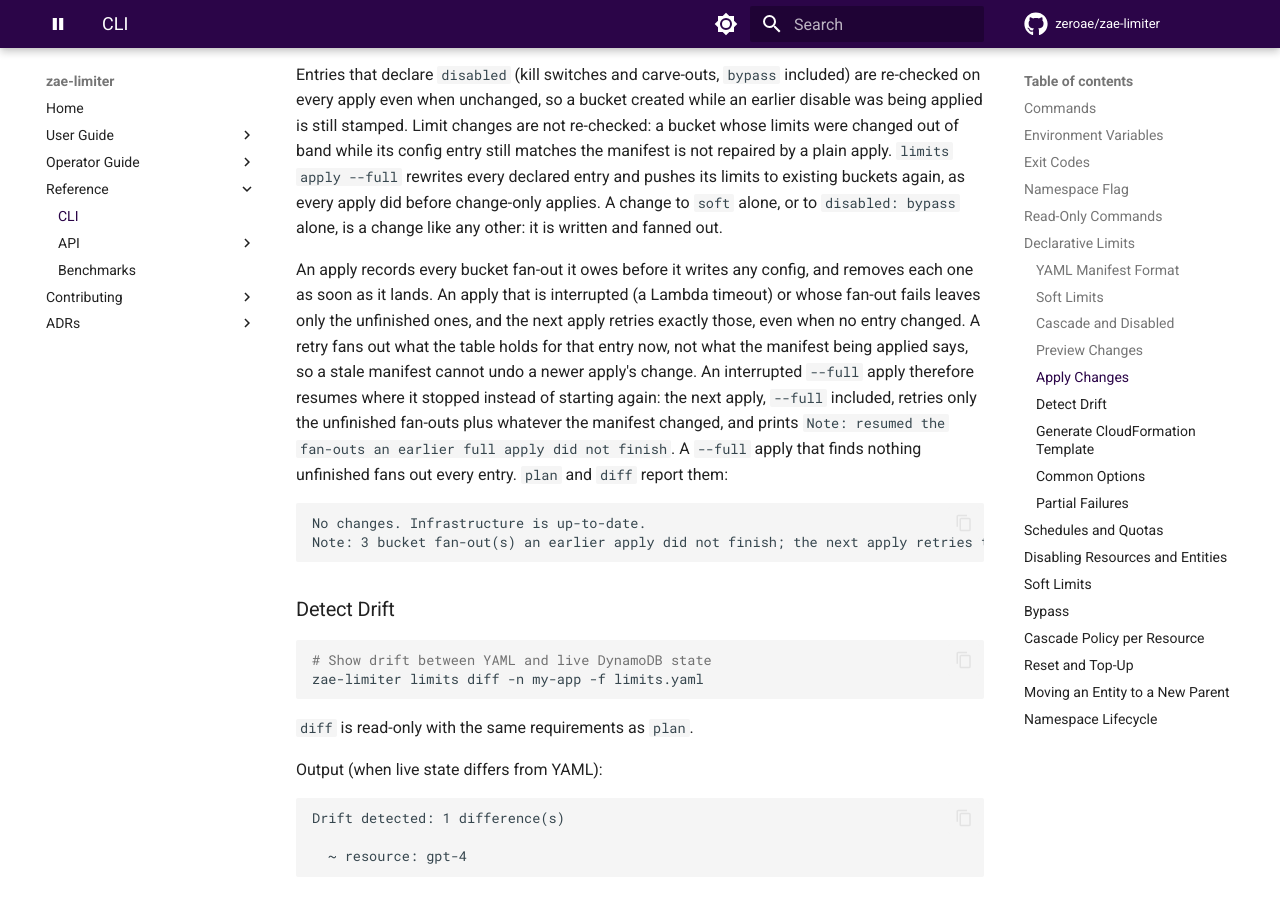
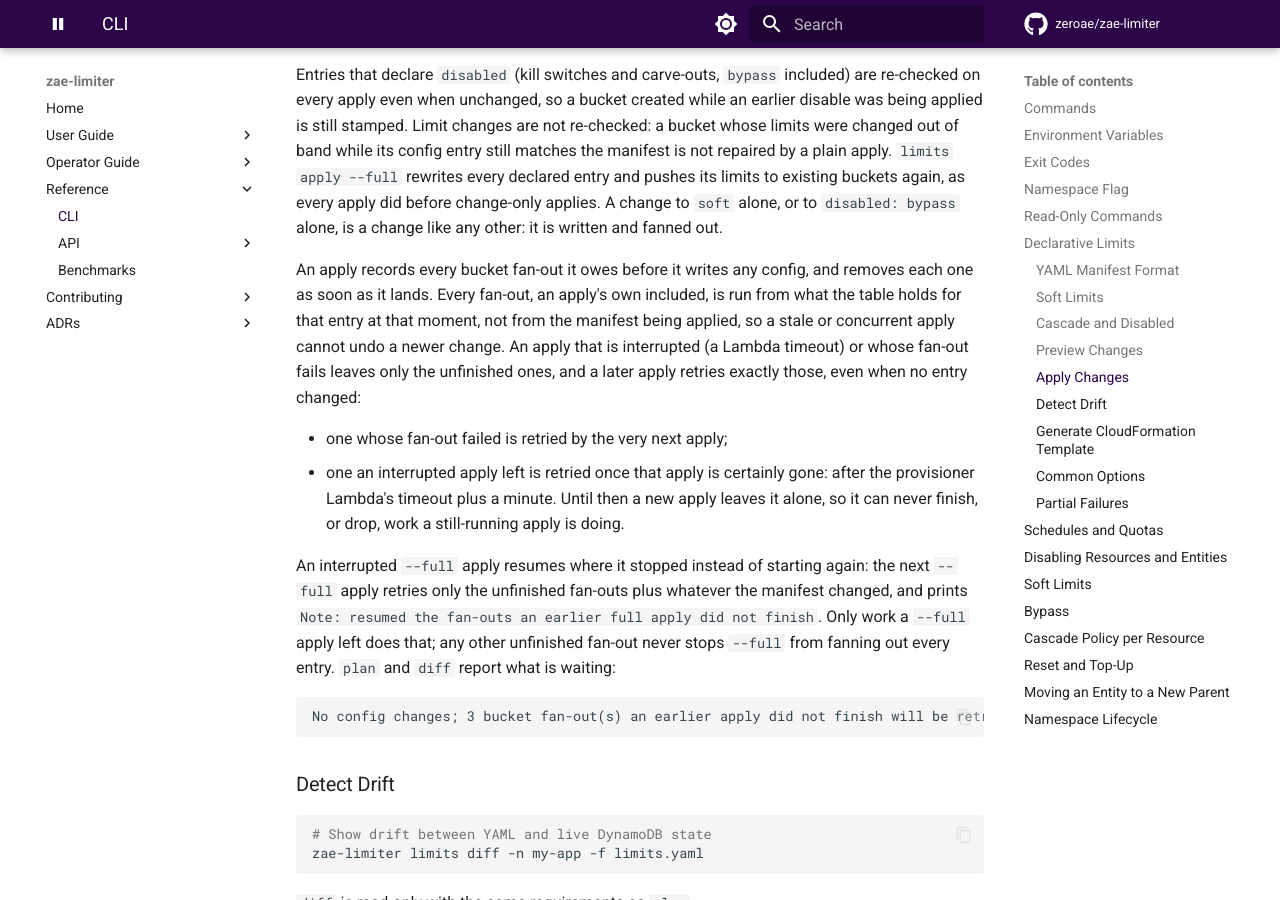
Before and after one commit to zeroae/zae-limiter, an MkDocs documentation site: the page built from docs/cli.md, in a window 1280 px wide and 900 px high, scrolled down 7897 px. Built offline with MkDocs 1.6.1 and Material for MkDocs 9.7.7, drawn with Linux system fonts in a browser that asks for light colours; comment, search, counter and statistics services are not loaded; the version menu is left out; some of the changed text lies outside the part shown.

Commit message:
📝 docs(provisioner): describe the apply's pending fan-outs as the code now runs them
Re-review #7. CLAUDE.md, docs/cli.md, docs/infra/deployment.md and the
`_apply_and_record` docstring still described earlier states of this
branch:

- written-ahead items removed when ALL_OLD showed them unneeded;
- an apply's own fan-outs run from its manifest;
- a soft fan-out that is neither predicted nor written ahead;
- a next apply that retries every leftover at once;
- a full apply that resumes on any pending item.

They now describe what the code does:

- owed fan-outs are the pre-read prediction, the ALL_OLD images and
  the leftovers, soft included;
- every one is a pending item with a lease and a `full` mark, run from
  the live config;
- leftovers are claimed only once their owner is certainly gone, and a
  failed fan-out's lease is ended at once;
- a full apply resumes only an interrupted full apply's work;
- the new plan and apply wording;
- the cost per owed fan-out.

Docs only.

Refs #739

Co-Authored-By: Claude Opus 5.5 <noreply@anthropic.com>
Claude-Session: https://claude.ai/code/session_01ASEDQdfdZZeqM2KMM1WTMo

````diff
--- a/docs/cli.md
+++ b/docs/cli.md
@@ -333,18 +333,25 @@ existing buckets again, as every apply did before change-only applies. A change
 or to `disabled: bypass` alone, is a change like any other: it is written and fanned out.
 
 An apply records every bucket fan-out it owes before it writes any config, and removes each one
-as soon as it lands. An apply that is interrupted (a Lambda timeout) or whose fan-out fails
-leaves only the unfinished ones, and the next apply retries exactly those, even when no entry
-changed. A retry fans out what the table holds for that entry now, not what the manifest being
-applied says, so a stale manifest cannot undo a newer apply's change. An interrupted `--full`
-apply therefore resumes where it stopped instead of starting again: the next apply, `--full`
-included, retries only the unfinished fan-outs plus whatever the manifest changed, and prints
-`Note: resumed the fan-outs an earlier full apply did not finish`. A `--full` apply that finds
-nothing unfinished fans out every entry. `plan` and `diff` report them:
+as soon as it lands. Every fan-out, an apply's own included, is run from what the table holds
+for that entry at that moment, not from the manifest being applied, so a stale or concurrent
+apply cannot undo a newer change. An apply that is interrupted (a Lambda timeout) or whose
+fan-out fails leaves only the unfinished ones, and a later apply retries exactly those, even
+when no entry changed:
+
+- one whose fan-out failed is retried by the very next apply;
+- one an interrupted apply left is retried once that apply is certainly gone: after the
+  provisioner Lambda's timeout plus a minute. Until then a new apply leaves it alone, so it can
+  never finish, or drop, work a still-running apply is doing.
+
+An interrupted `--full` apply resumes where it stopped instead of starting again: the next
+`--full` apply retries only the unfinished fan-outs plus whatever the manifest changed, and
+prints `Note: resumed the fan-outs an earlier full apply did not finish`. Only work a `--full`
+apply left does that; any other unfinished fan-out never stops `--full` from fanning out every
+entry. `plan` and `diff` report what is waiting:
 
 ```
-No changes. Infrastructure is up-to-date.
-Note: 3 bucket fan-out(s) an earlier apply did not finish; the next apply retries them.
+No config changes; 3 bucket fan-out(s) an earlier apply did not finish will be retried by the next apply.
 ```
 
 ### Detect Drift
@@ -409,9 +416,10 @@ Errors (1):
 
 Every write is idempotent, so re-running the same manifest reconciles the remainder. Each
 fan-out an apply owes is recorded as its own pending item **before** the config is written, and
-removed only once it lands, so one that failed or was cut short by a Lambda timeout is retried by
-the next apply even when the manifest has not changed (unchanged entries are otherwise skipped).
-Two applies running at once cannot erase each other's pending work. The `#PROVISIONER` record is
+removed only once it lands, so one that failed is retried by the next apply, and one cut short by
+a Lambda timeout by the first apply after that Lambda's timeout plus a minute, even when the
+manifest has not changed (unchanged entries are otherwise skipped). Two applies running at once
+cannot erase or take over each other's pending work. The `#PROVISIONER` record is
 written either way, so it always describes the config that is actually in the table.
 
 !!! note "Provisioner Lambda"
````
Also changed, not shown: CLAUDE.md (+9 -8 lines), docs/infra/deployment.md (+9 -6 lines), 1 other file.
